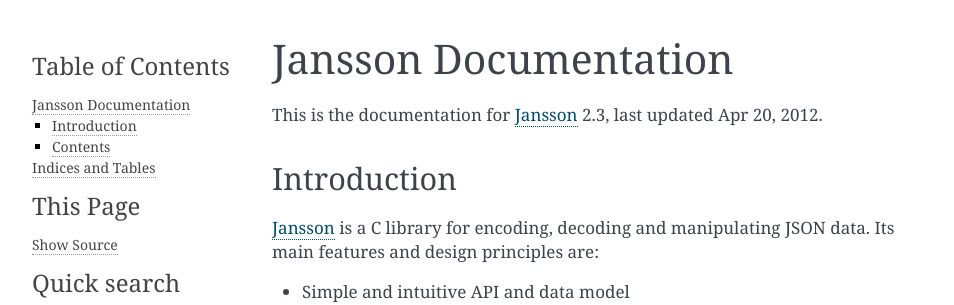
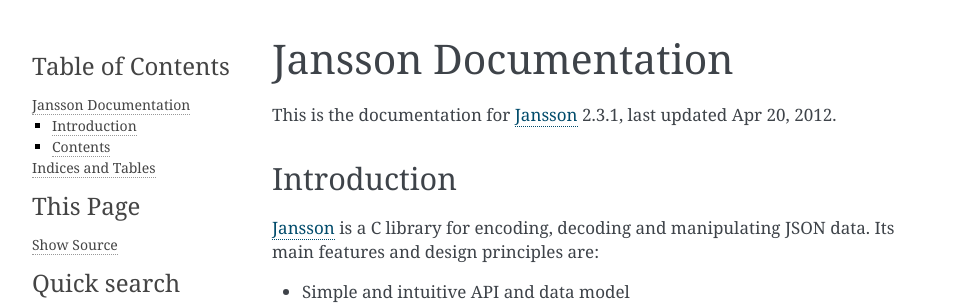
Before and after one commit to akheron/jansson, a Sphinx documentation site: the page built from doc/index.rst, in a window 1280 px wide. Shown: the top 305 px of the page, without its empty margins (148-1102 px from the left). Built offline with Sphinx 7.4.7, drawn with Linux system fonts in a browser that asks for light colours.

Commit message:
jansson 2.3.1

```diff
--- a/doc/conf.py
+++ b/doc/conf.py
@@ -48,7 +48,7 @@
 # built documents.
 #
 # The short X.Y version.
-version = '2.3'
+version = '2.3.1'
 # The full version, including alpha/beta/rc tags.
 release = version
 
```
Also changed, not shown: 4 other files.
